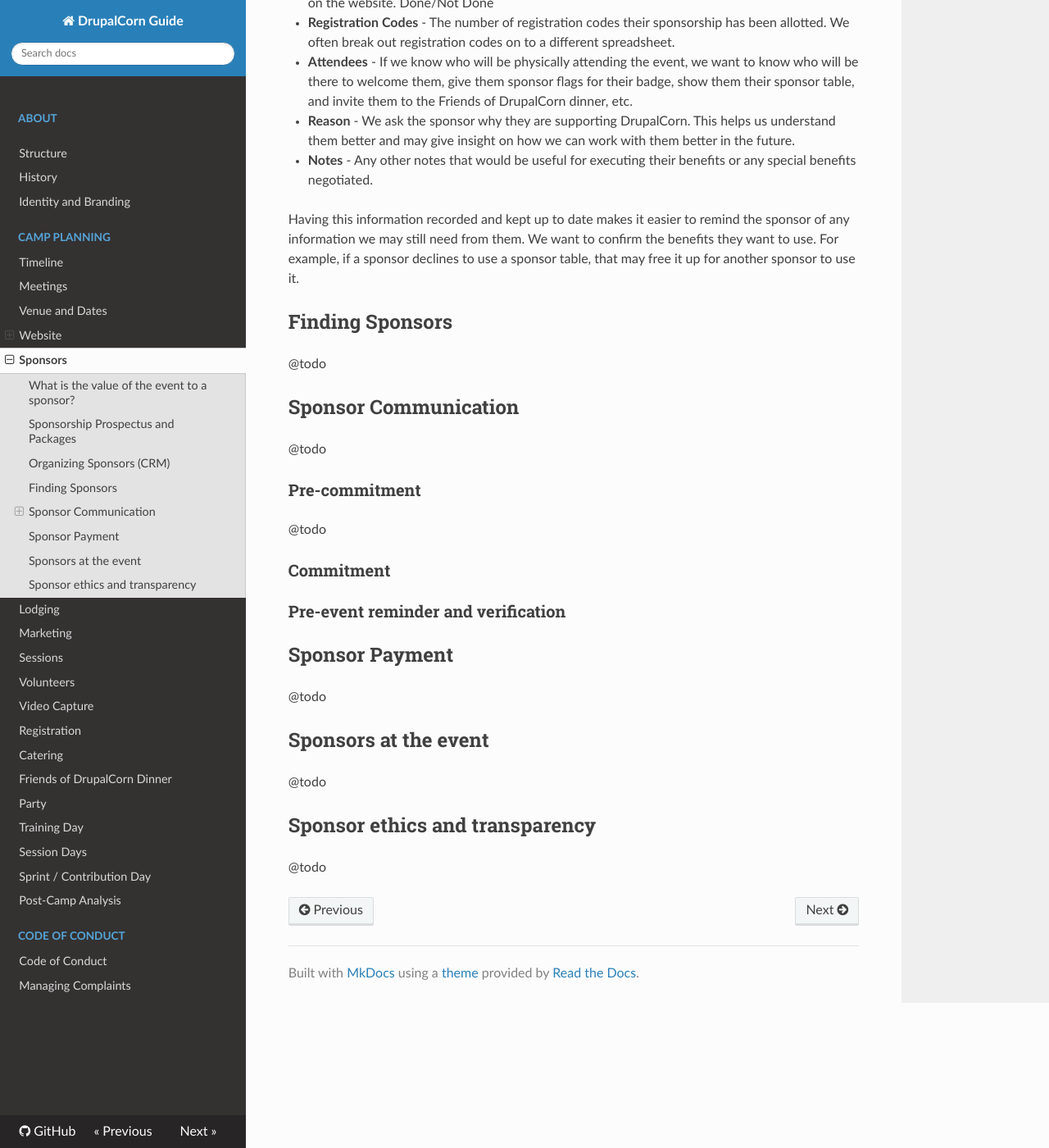
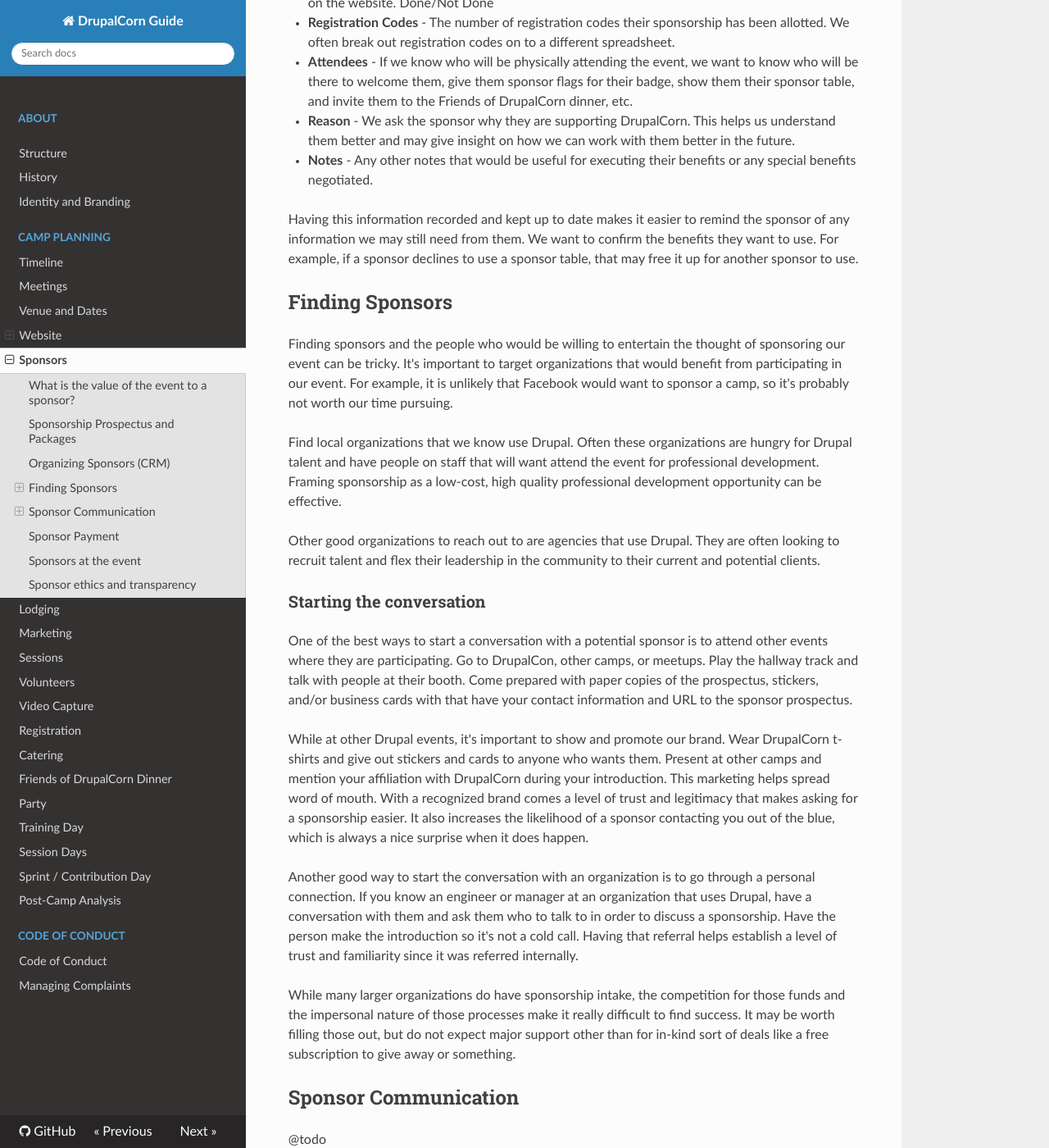
Before and after one commit to drupalcorn/guide, an MkDocs documentation site: the page built from docs/camp-planning/sponsors.md, in a window 1280 px wide and 1400 px high, scrolled down 3110 px. Shown: the whole window at 82% size. Built offline with MkDocs 1.6.1, drawn with Linux system fonts in a browser that asks for light colours; nearby versions of some CDN libraries; some of the changed text lies outside the part shown.

Commit message:
Update sponsors.md

```diff
--- a/docs/camp-planning/sponsors.md
+++ b/docs/camp-planning/sponsors.md
@@ -57,7 +57,7 @@
 * **Sponsored Level** - The actual level they sponsored at
 * **Notes** - Helpful notes for when we engage to talk with the sponsor. Eg. previous support level, our perceptions of what their goals and values are
 
-Once we start getting sponsors committing to supporting the event, we start a new sheet or separate spreadsheet document to document the state of their sponsorship for the year. This helps us keep track of commitments of both parties. This can be referenced on a regular basis to make sure the sponsors are providing the information we need to execute their benefits. We have the following columns:
+Once we start getting sponsors committing to supporting the event, we start a new worksheet or separate spreadsheet to document the state of their sponsorship for the year. This helps us keep track of the commitments of both parties. This can be referenced on a regular basis to make sure the sponsors are providing the information we need to execute their benefits. We have the following columns:
 
 * **Sponsor** - name of the sponsor
 * **Sponsor Level** - The level or benefit they have agreed to purchase
@@ -72,11 +72,25 @@
 * **Reason** - We ask the sponsor why they are supporting DrupalCorn. This helps us understand them better and may give insight on how we can work with them better in the future.
 * **Notes** - Any other notes that would be useful for executing their benefits or any special benefits negotiated.
 
-Having this information recorded and kept up to date makes it easier to remind the sponsor of any information we may still need from them. We want to confirm the benefits they want to use. For example, if a sponsor declines to use a sponsor table, that may free it up for another sponsor to use it.
+Having this information recorded and kept up to date makes it easier to remind the sponsor of any information we may still need from them. We want to confirm the benefits they want to use. For example, if a sponsor declines to use a sponsor table, that may free it up for another sponsor to use.
 
 ## Finding Sponsors
 
-@todo
+Finding sponsors and the people who would be willing to entertain the thought of sponsoring our event can be tricky. It's important to target organizations that would benefit from participating in our event. For example, it is unlikely that Facebook would want to sponsor a camp, so it's probably not worth our time pursuing.
+
+Find local organizations that we know use Drupal. Often these organizations are hungry for Drupal talent and have people on staff that will want attend the event for professional development. Framing sponsorship as a low-cost, high quality professional development opportunity can be effective.
+
+Other good organizations to reach out to are agencies that use Drupal. They are often looking to recruit talent and flex their leadership in the community to their current and potential clients.
+
+### Starting the conversation
+
+One of the best ways to start a conversation with a potential sponsor is to attend other events where they are participating. Go to DrupalCon, other camps, or meetups. Play the hallway track and talk with people at their booth. Come prepared with paper copies of the prospectus, stickers, and/or business cards with that have your contact information and URL to the sponsor prospectus.
+
+While at other Drupal events, it's important to show and promote our brand. Wear DrupalCorn t-shirts and give out stickers and cards to anyone who wants them. Present at other camps and mention your affiliation with DrupalCorn during your introduction. This marketing helps spread word of mouth. With a recognized brand comes a level of trust and legitimacy that makes asking for a sponsorship easier. It also increases the likelihood of a sponsor contacting you out of the blue, which is always a nice surprise when it does happen.
+
+Another good way to start the conversation with an organization is to go through a personal connection. If you know an engineer or manager at an organization that uses Drupal, have a conversation with them and ask them who to talk to in order to discuss a sponsorship. Have the person make the introduction so it's not a cold call. Having that referral helps establish a level of trust and familiarity since it was referred internally.
+
+While many larger organizations do have sponsorship intake, the competition for those funds and the impersonal nature of those processes make it really difficult to find success. It may be worth filling those out, but do not expect major support other than for in-kind sort of deals like a free subscription to give away or something.
 
 ## Sponsor Communication
 
```
Also changed, not shown: other parts of docs/camp-planning/sponsors.md (+5 -1 lines).
